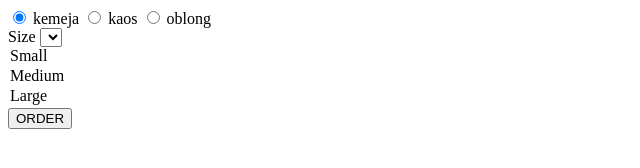
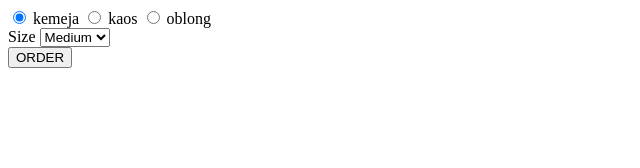
Before and after one commit to latihanhtml2023/html, a plain HTML site: page radio-button.html in a window 1280 px wide. Shown: the whole page, without its empty margins (0-640 px from the left). Drawn offline with Linux system fonts and the light colour scheme.

Commit message:
Update radio-button.html
Menembahkan selected pada baris medium

```diff
--- a/radio-button.html
+++ b/radio-button.html
@@ -15,10 +15,11 @@
         </div>
         <div>
             <label for="ukuran">Size</label>
-            <select name="ukuran" id="ukuran"></select>
+            <select name="ukuran" id="ukuran">
             <option value="s">Small</option>
-            <option value="m">Medium</option>
+            <option value="m" selected>Medium</option>
             <option value="l">Large</option>
+        </select>
         </div>
 
 
```
